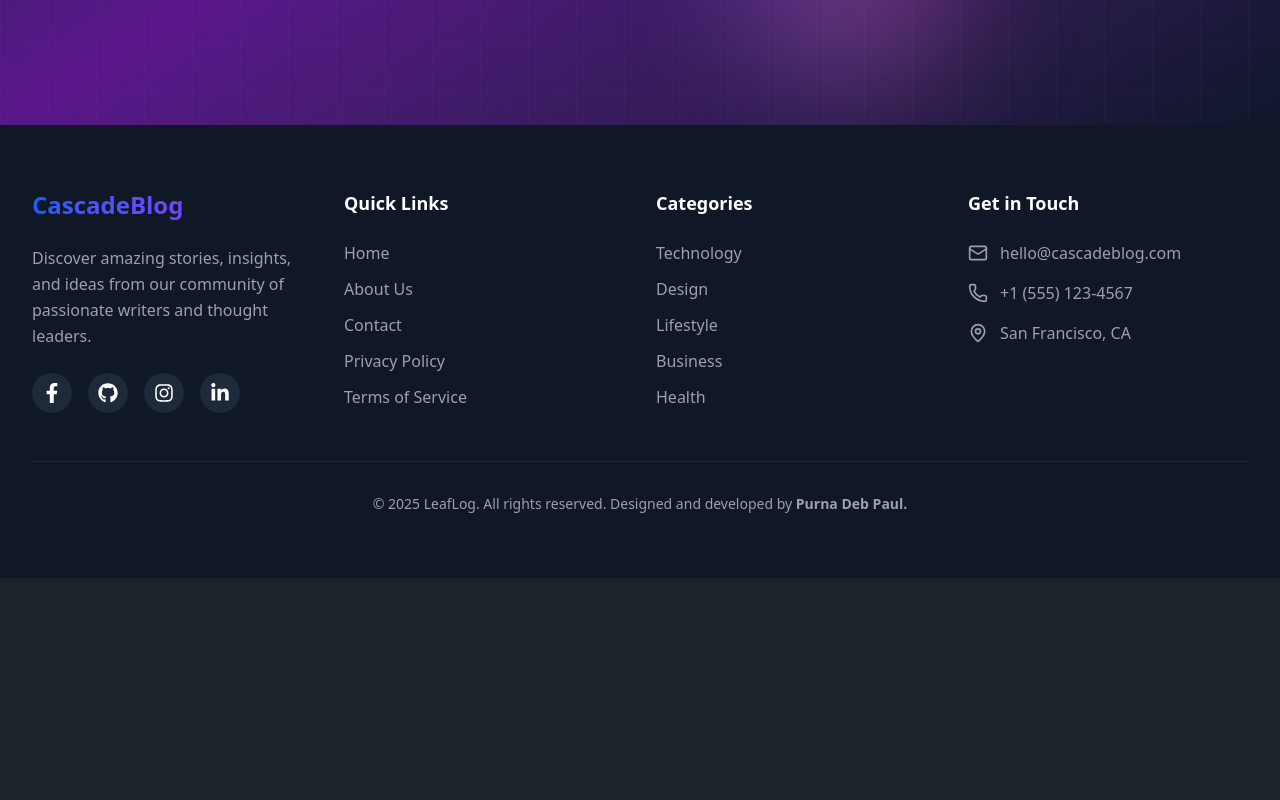
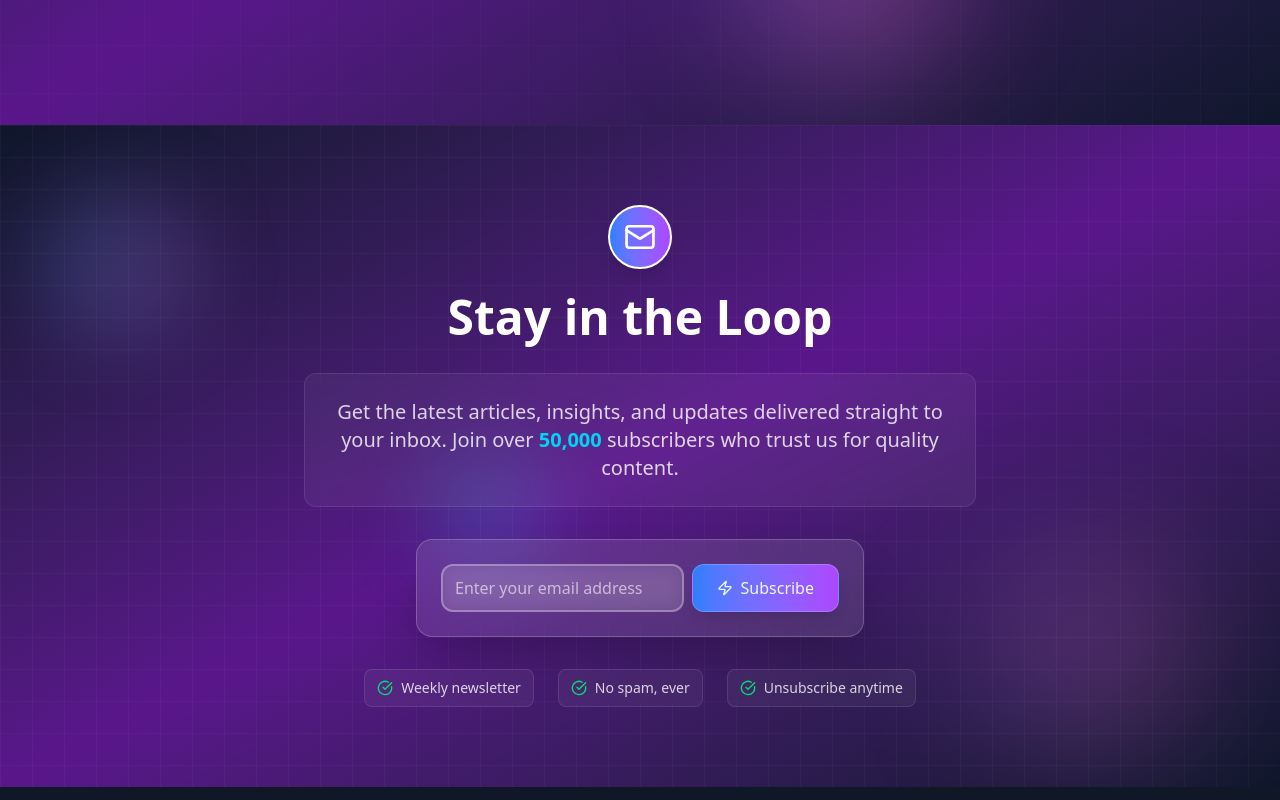
Before and after one commit to purnadebpaul64/cascade-blog-client, a React (Vite) app: page / in a window 1280 px wide. Shown: the part 740-1540 px from the top of the page. Before the commit the page ends 1318 px from the top, so only its background shows below. Built offline with nearby package versions, Linux system fonts and the light colour scheme.

Commit message:
newslatter section added

```diff
--- a/src/Components/HomePageComponents/HeroSection.jsx
+++ b/src/Components/HomePageComponents/HeroSection.jsx
@@ -89,7 +89,7 @@ const HeroSection = () => {
             whileHover={{ textShadow: "0 0 8px rgba(255,255,255,0.7)" }}
             transition={{ duration: 0.3 }}
           >
-            Explore, Learn, and Share Your Thoughts
+            Explore, Learn and Share Your Thoughts
           </motion.h1>
           <motion.p
             className="text-lg sm:text-xl text-white/80 leading-relaxed backdrop-blur-sm bg-white/5 p-4 mb-8 rounded-2xl border border-white/10"
--- /dev/null
+++ b/src/Components/NewsLatterSection.jsx
@@ -0,0 +1,201 @@
+import React, { useState } from "react";
+import { motion } from "framer-motion";
+import { useInView } from "react-intersection-observer";
+import { Mail, Zap, CheckCircle } from "lucide-react";
+import Swal from "sweetalert2";
+const NewsLatterSection = () => {
+  const [email, setEmail] = useState("");
+  const [isLoading, setIsLoading] = useState(false);
+  const { ref: sectionRef, inView: sectionInView } = useInView({
+    threshold: 0.2,
+    triggerOnce: true,
+  });
+  const containerVariants = {
+    hidden: { opacity: 0 },
+    visible: {
+      opacity: 1,
+      transition: {
+        staggerChildren: 0.3,
+      },
+    },
+  };
+  const itemVariants = {
+    hidden: { opacity: 0, y: 30 },
+    visible: { opacity: 1, y: 0, transition: { duration: 0.6 } },
+  };
+  const floatingVariants = {
+    animate: {
+      y: [-20, 20, -20],
+      transition: {
+        duration: 6,
+        repeat: Infinity,
+        ease: "easeInOut",
+      },
+    },
+  };
+
+  const handleSubmit = (e) => {
+    e.preventDefault();
+    if (!email) return;
+
+    setIsLoading(true);
+    setTimeout(() => {
+      Swal.fire({
+        title: "Thank you for subscribing!",
+        text: "You've been successfully subscribed to our newsletter. Welcome to the CascadeBlog community!",
+        icon: "success",
+        draggable: true,
+      });
+      setEmail("");
+      setIsLoading(false);
+    }, 1000);
+  };
+  return (
+    <section className="py-20 bg-gradient-to-br from-slate-900 via-purple-900 to-slate-900 relative overflow-hidden">
+      {/* Animated background elements */}
+      <div className="absolute inset-0">
+        <motion.div
+          className="absolute top-20 left-10 w-40 h-40 bg-gradient-to-r from-blue-400/20 to-purple-400/20 rounded-full blur-2xl"
+          animate={floatingVariants.animate}
+        />
+        <motion.div
+          className="absolute bottom-10 right-20 w-56 h-56 bg-gradient-to-r from-purple-400/20 to-pink-400/20 rounded-full blur-3xl"
+          animate={{
+            ...floatingVariants.animate,
+            transition: { ...floatingVariants.animate.transition, delay: 2 },
+          }}
+        />
+        <motion.div
+          className="absolute top-1/2 left-1/3 w-32 h-32 bg-gradient-to-r from-teal-400/20 to-blue-400/20 rounded-full blur-2xl"
+          animate={{
+            ...floatingVariants.animate,
+            transition: { ...floatingVariants.animate.transition, delay: 1 },
+          }}
+        />
+      </div>
+      {/* /////// */}
+      {/* Grid pattern overlay */}
+      <div className="absolute inset-0 bg-[linear-gradient(rgba(255,255,255,0.03)_1px,transparent_1px),linear-gradient(90deg,rgba(255,255,255,0.03)_1px,transparent_1px)] bg-[size:2rem_2rem]"></div>
+
+      <div className="container mx-auto px-4 sm:px-6 lg:px-8 relative z-10">
+        <motion.div
+          ref={sectionRef}
+          className="max-w-4xl mx-auto text-center"
+          variants={containerVariants}
+          initial="hidden"
+          animate={sectionInView ? "visible" : "hidden"}
+        >
+          <motion.div className="mb-8" variants={itemVariants}>
+            <motion.div
+              className="inline-flex items-center justify-center w-16 h-16 bg-gradient-to-r from-blue-500 to-purple-500 rounded-full mb-6 shadow-lg border-2 border-white backdrop-blur-sm"
+              whileHover={{ scale: 1.1, rotate: 12 }}
+              transition={{ type: "spring", stiffness: 300 }}
+            >
+              <motion.div
+                animate={{ scale: [1, 1.2, 1] }}
+                transition={{ duration: 2, repeat: Infinity }}
+              >
+                <Mail className="w-8 h-8 text-white" />
+              </motion.div>
+            </motion.div>
+            <motion.h2
+              className="text-4xl sm:text-5xl font-bold text-white mb-8"
+              transition={{ duration: 0.3 }}
+            >
+              <p>Stay in the Loop</p>
+            </motion.h2>
+            <motion.p
+              className="text-xl text-white/80 max-w-2xl mx-auto backdrop-blur-sm bg-white/5 p-6 rounded-xl border border-white/10"
+              variants={itemVariants}
+            >
+              Get the latest articles, insights, and updates delivered straight
+              to your inbox. Join over{" "}
+              <span className="text-cyan-400 font-semibold">50,000</span>{" "}
+              subscribers who trust us for quality content.
+            </motion.p>
+          </motion.div>
+
+          {/* Glassmorphism form */}
+          <motion.form
+            onSubmit={handleSubmit}
+            className="max-w-md mx-auto mb-8 backdrop-blur-lg bg-white/10 p-6 rounded-2xl border border-white/20 shadow-2xl"
+            variants={itemVariants}
+            whileHover={{ scale: 1.02 }}
+            transition={{ type: "spring", stiffness: 300 }}
+          >
+            <div className="flex space-x-2">
+              <motion.div className="flex-1">
+                <input
+                  type="email"
+                  placeholder="Enter your email address"
+                  value={email}
+                  onChange={(e) => setEmail(e.target.value)}
+                  className="h-12 w-full p-3 border-2 border-white/30 bg-white/10 backdrop-blur-sm text-white placeholder:text-white/60 focus:border-cyan-500 transition-all duration-300 hover:border-white/50 focus:shadow-lg rounded-xl"
+                  required
+                />
+              </motion.div>
+              <motion.div
+                whileHover={{ scale: 1.05 }}
+                whileTap={{ scale: 0.95 }}
+              >
+                <button
+                  type="submit"
+                  disabled={isLoading}
+                  className="h-12 px-6 bg-gradient-to-r from-blue-500 to-purple-500 hover:from-blue-600 hover:to-purple-600 shadow-lg hover:shadow-blue-500/25 border border-white/20 backdrop-blur-sm rounded-xl"
+                >
+                  {isLoading ? (
+                    <span className="flex items-center">
+                      <motion.div
+                        className="w-4 h-4 border-2 border-white border-t-transparent rounded-full mr-2"
+                        animate={{ rotate: 360 }}
+                        transition={{
+                          duration: 1,
+                          repeat: Infinity,
+                          ease: "linear",
+                        }}
+                      />
+                      Subscribing...
+                    </span>
+                  ) : (
+                    <div className="flex items-center">
+                      <Zap className="w-4 h-4 mr-2" />
+                      Subscribe
+                    </div>
+                  )}
+                </button>
+              </motion.div>
+            </div>
+          </motion.form>
+
+          <motion.div
+            className="flex flex-col sm:flex-row items-center justify-center space-y-5 sm:space-y-0 sm:space-x-6 text-sm"
+            variants={itemVariants}
+          >
+            {[
+              { icon: CheckCircle, text: "Weekly newsletter" },
+              { icon: CheckCircle, text: "No spam, ever" },
+              { icon: CheckCircle, text: "Unsubscribe anytime" },
+            ].map((item, index) => (
+              <motion.div
+                key={index}
+                className="flex items-center hover:text-green-400 transition-colors duration-300 group backdrop-blur-sm bg-white/5 px-3 py-2 rounded-lg border border-white/10"
+                whileHover={{ scale: 1.05 }}
+                transition={{ delay: index * 0.1 }}
+              >
+                <motion.div
+                  whileHover={{ scale: 1.1 }}
+                  transition={{ type: "spring", stiffness: 300 }}
+                >
+                  <item.icon className="w-4 h-4 text-green-400 mr-2" />
+                </motion.div>
+                <span className="text-white/80">{item.text}</span>
+              </motion.div>
+            ))}
+          </motion.div>
+        </motion.div>
+      </div>
+    </section>
+  );
+};
+
+export default NewsLatterSection;
--- a/src/Pages/HomePage.jsx
+++ b/src/Pages/HomePage.jsx
@@ -1,10 +1,12 @@
 import React from "react";
 import HeroSection from "../Components/HomePageComponents/HeroSection";
+import NewsLatterSection from "../Components/NewsLatterSection";
 
 const HomePage = () => {
   return (
     <div>
       <HeroSection></HeroSection>
+      <NewsLatterSection></NewsLatterSection>
     </div>
   );
 };
--- a/src/Pages/WishlistPage.jsx
+++ b/src/Pages/WishlistPage.jsx
@@ -0,0 +1,11 @@
+import React from "react";
+
+const WishlistPage = () => {
+  return (
+    <div>
+      <h1>wishlist</h1>
+    </div>
+  );
+};
+
+export default WishlistPage;
```
